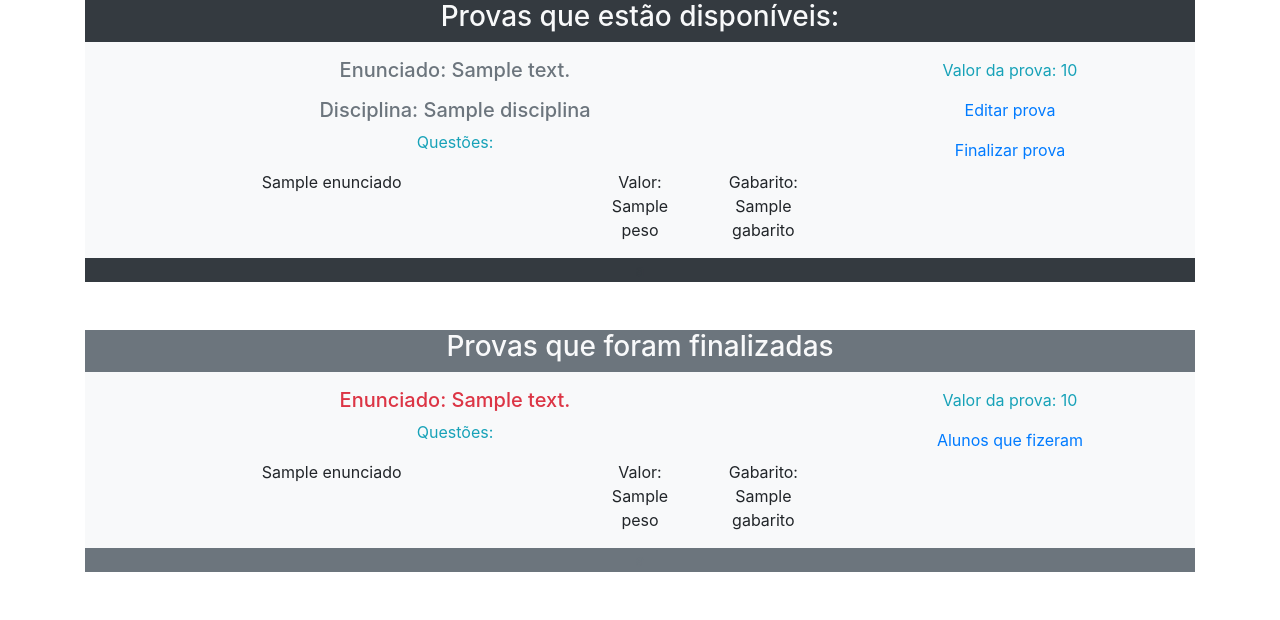
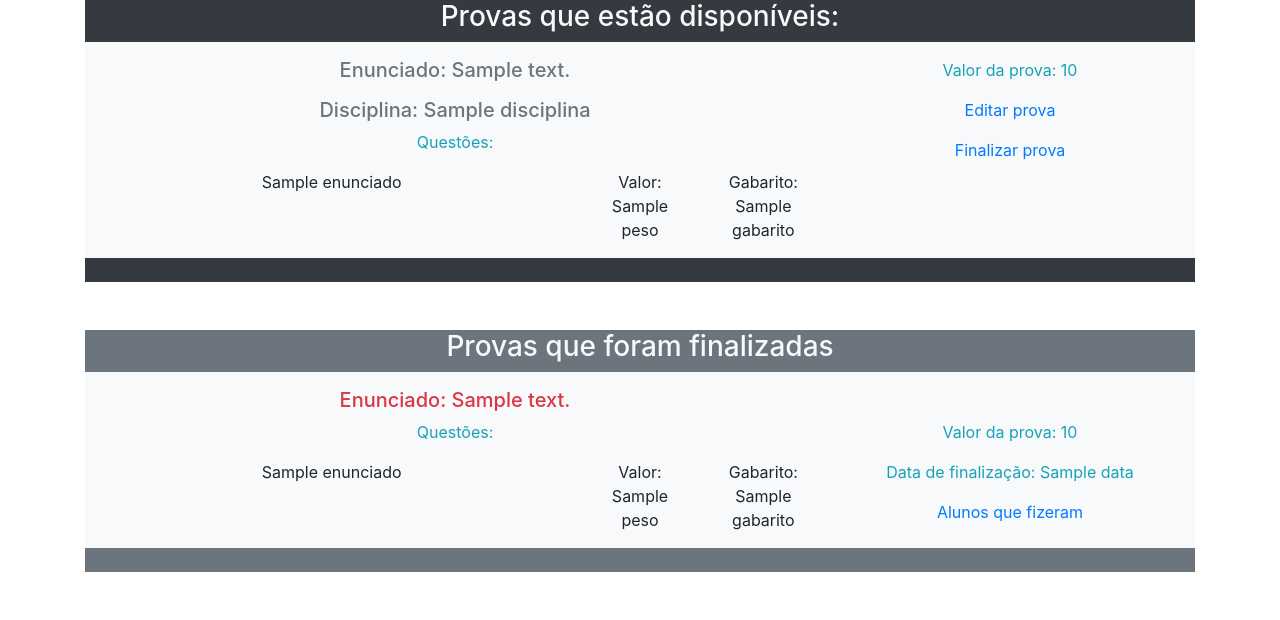
Before and after one commit to GuilhermeGonSoares/Moodle-Projeto-MP, a Django app: template templates/moodle/prova/lista-provas.html in a window 1280 px wide. Shown: the part 254-874 px from the top of the page. Run offline with Django 3.2, Linux system fonts and the light colour scheme; the template is opened without the code that fills it: most values are stand-ins (such as "Sample title", 1, 10 or a date in 2020); some libraries are stand-ins or nearby versions.

Commit message:
versao 1.0

```diff
--- a/moodle/models.py
+++ b/moodle/models.py
@@ -85,7 +85,7 @@ class Prova(models.Model):
   descricao = models.TextField(null=True, blank=True)
   finalizada = models.BooleanField(default=False)
   data = models.DateTimeField(default=datetime.datetime.now)
-  professor = models.OneToOneField(Professor, on_delete=models.CASCADE)
+  professor = models.ForeignKey(Professor, on_delete=models.CASCADE)
 
   def __str__(self):
     return self.descricao
--- a/moodle/views/ProvaView.py
+++ b/moodle/views/ProvaView.py
@@ -76,7 +76,7 @@ def finalizarProva(req, prova_id):
   try:
     prova = models.Prova.objects.get(pk=prova_id)
     prova.finalizada = True
-    prova.data = datetime.datetime.now
+    prova.data = datetime.datetime.now()
     prova.save()
   except ObjectDoesNotExist:
     raise Http404('Objects not found in database')
--- a/templates/moodle/curso/curso_detail.html
+++ b/templates/moodle/curso/curso_detail.html
@@ -32,7 +32,7 @@
         <thead>
           <tr>
             <th scope="col">Prova</th>
-            <th scope="col">Nota</th>
+            <th scope="col">Nota Máxima</th>
             <th scope="col">Resultado</th>
             <th scope="col">Data</th>
           </tr>
--- a/templates/moodle/prova/lista-provas.html
+++ b/templates/moodle/prova/lista-provas.html
@@ -75,7 +75,8 @@
 
         </div>
         <div class="col-sm-4 mb-auto">
-          <p class="text-info mt-3">Valor da prova: {{prova.nota_total}}</p>
+          <p class="text-info mt-5">Valor da prova: {{prova.nota_total}}</p>
+          <p class="text-info mt-3">Data de finalização: {{prova.data}}</p>
           <p class="text-info mt-3"><a href="#">Alunos que fizeram</a></p>
         </div>
       </div>
```
Also changed, not shown: db.sqlite3 (added), moodle/migrations/0008_alter_prova_professor.py (added), 1 other file.
